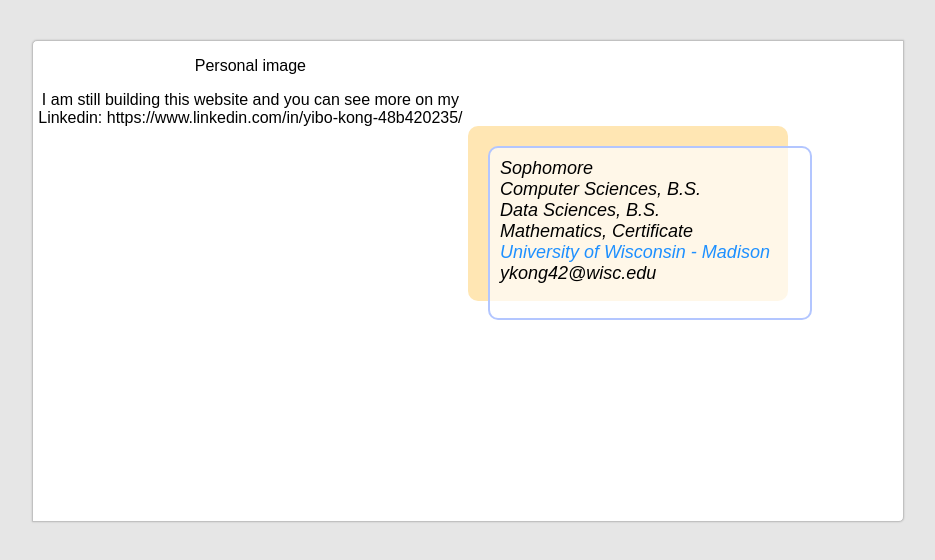
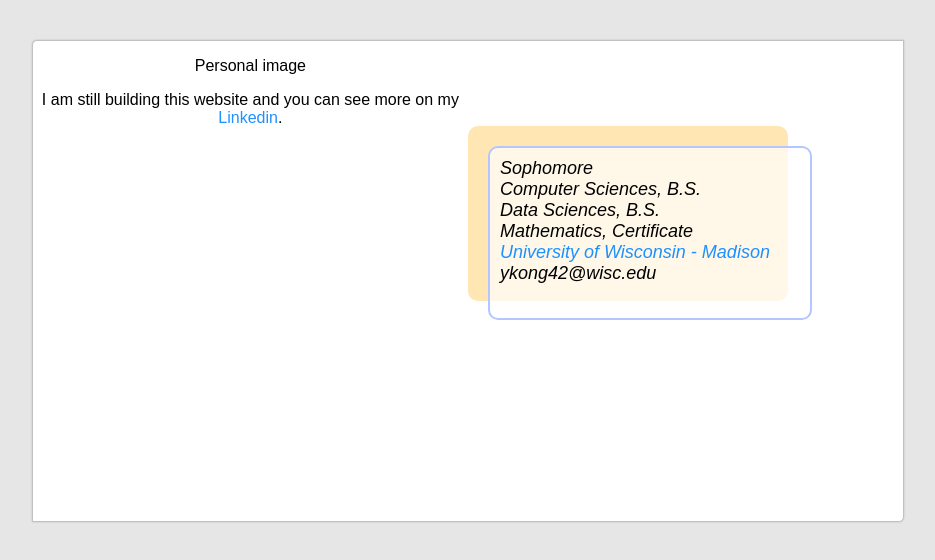
Before and after one commit to EvanK376/EvanK376.github.io, a plain HTML site: page index.html in a window 1280 px wide. Shown: the part 136-696 px from the top of the page, without its empty margins (172-1107 px from the left). Drawn offline with Linux system fonts and the light colour scheme.

Commit message:
Update index.html

```diff
--- a/index.html
+++ b/index.html
@@ -104,15 +104,13 @@ a{
 <body>
 <div class="greeting">
 <h1>Yibo Kong | 孔义博</h1>
-
 </div>
     <div class="basic-info">
       <div class="webhead">
         </div>
         <div class="section">
             <!--照片-->
-            <p>Personal image</p>
-            <p>I am still building this website and you can see more on my Linkedin: https://www.linkedin.com/in/yibo-kong-48b420235/</p>
+            <p>Personal image <p>I am still building this website and you can see more on my<a href="https://www.linkedin.com/in/yibo-kong-48b420235/"> Linkedin</a>.</p> </p>
         </div>
         <div class="section">
             <div class="shadow">
```
